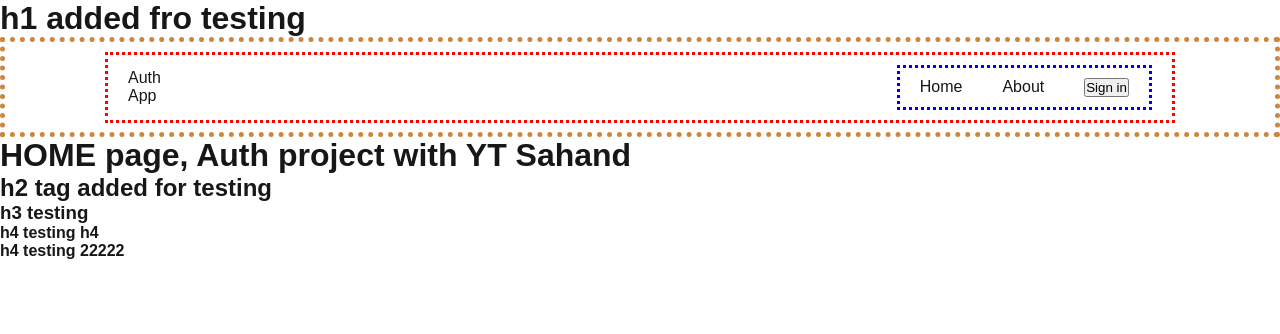
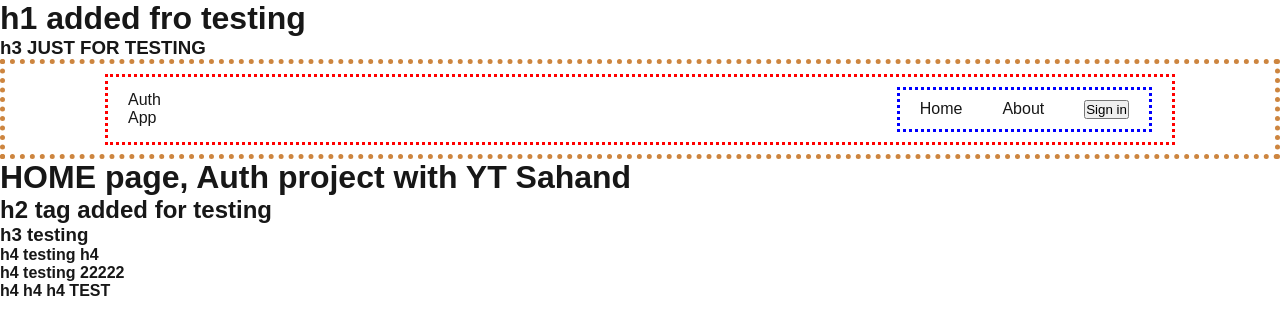
Before and after one commit to IT-AI-11/next-auth-app, a Next.js app: page / in a window 1280 px wide. Shown: the top 334 px of the page. Built offline with nearby package versions, Linux system fonts and the light colour scheme; no server answers.

Commit message:
3 files changed

```diff
--- a/src/app/layout.js
+++ b/src/app/layout.js
@@ -25,6 +25,7 @@ export default function RootLayout({ children }) {
         <body className={`${geistSans.variable} ${geistMono.variable}`}>
 
           <h1>h1 added fro testing</h1>
+          <h3>h3 JUST FOR TESTING</h3>
 
           <ClerkLoading>
             {/* <Loader /> */}
--- a/src/app/page.js
+++ b/src/app/page.js
@@ -10,6 +10,8 @@ export default function Home() {
          <h4>h4 testing h4</h4>
 
          <h4>h4 testing 22222</h4>
+
+         <h4>h4 h4 h4 TEST</h4>
     </div>
   );
 }
--- a/src/components/Header.jsx
+++ b/src/components/Header.jsx
@@ -19,7 +19,7 @@ import { SignInButton, SignedIn, SignedOut, UserButton } from '@clerk/nextjs';
 
 export default function Header() {
   return (
-    <header className='header-test headerYT bg-gradient-to-r from-blue-300 to-purple-400 shadow-lg'>
+    <header className='header-test-2222 header-test headerYT bg-gradient-to-r from-blue-300 to-purple-400 shadow-lg'>
 
       <div className=' logoYT max-w-6xl mx-auto flex justify-between items-center p-3'>
         {/* logo */}
```
